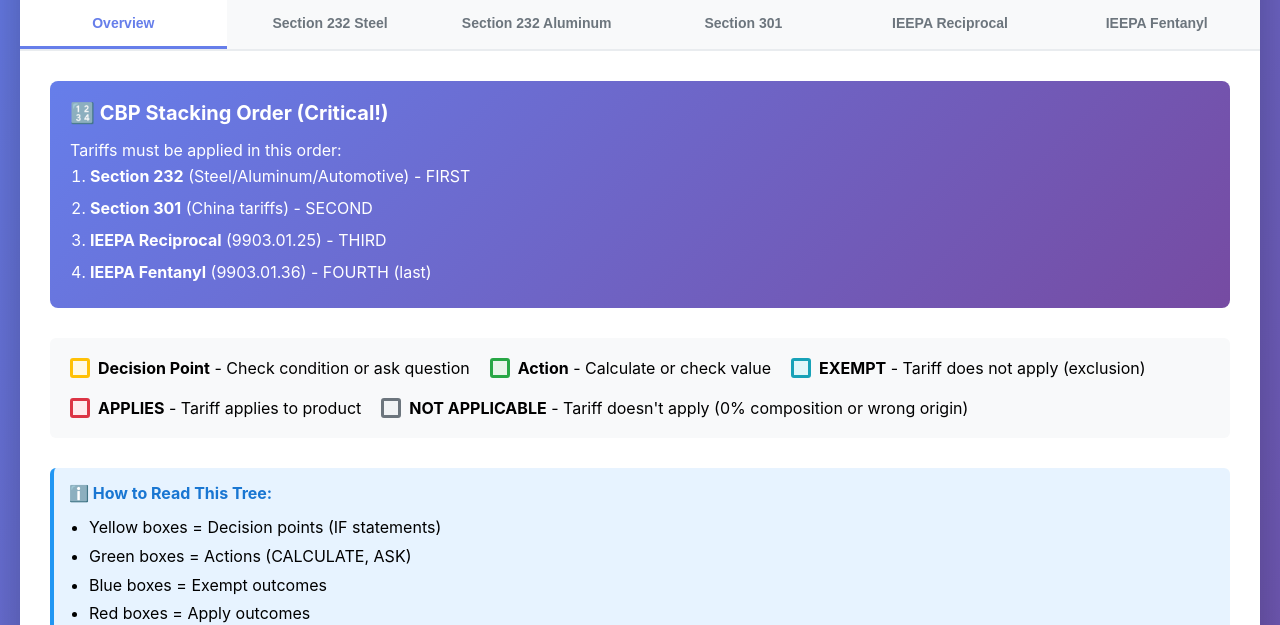
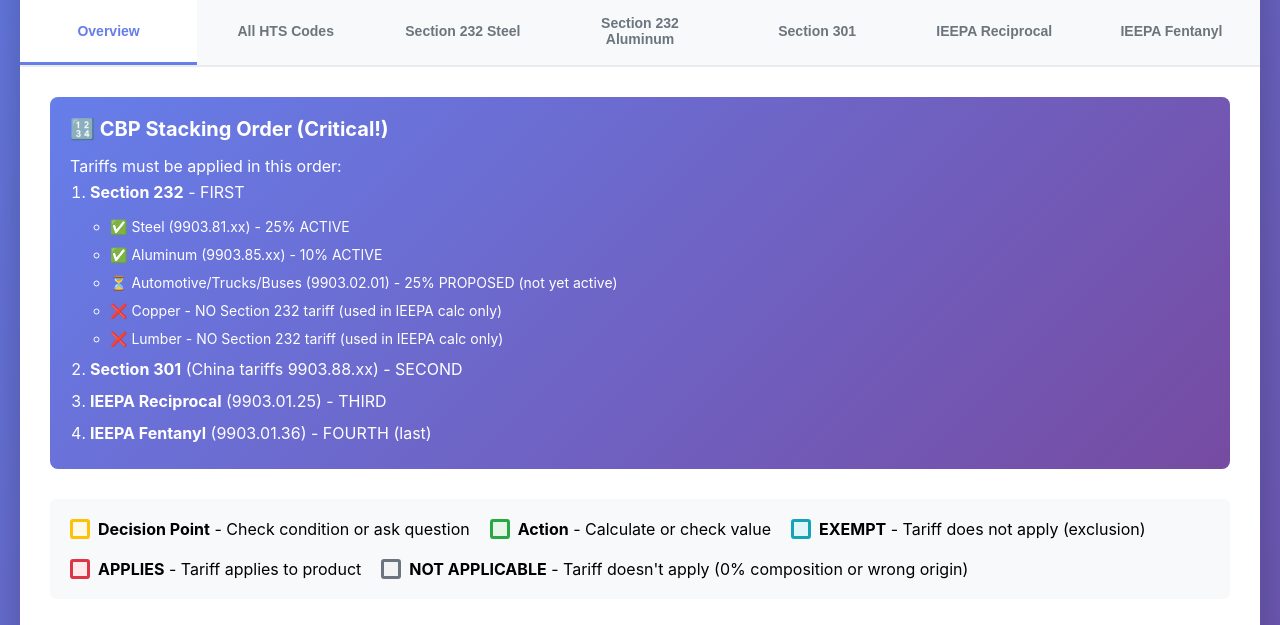
Before and after one commit to kabanec/TariffOptimizer2, a Flask app: page /stacking-decision-tree in a window 1280 px wide. Shown: the part 149-774 px from the top of the page. Run offline with Flask 3, Linux system fonts and the light colour scheme; the visitor is signed in with stand-in values (Sample User, id 1).

Commit message:
Clarify Section 232 categories: Steel, Aluminum, Automotive (proposed), NOT Copper/Lumber
Critical clarifications to decision tree:

1. Section 232 Complete List:
   ✅ Steel (9903.81.xx) - 25% ACTIVE since 2018
   ✅ Aluminum (9903.85.xx) - 10% ACTIVE since 2018
   ⏳ Automotive/Trucks/Buses (9903.02.01) - 25% PROPOSED (not yet active)
   ❌ Copper - NO Section 232 tariff exists
   ❌ Lumber - NO Section 232 tariff exists

2. Copper and Lumber Clarification:
   - Referenced in IEEPA Reciprocal calculations only
   - Used to determine 'non-metal portion' of product
   - Used for exemption 9903.01.33 (metal portion exempt from IEEPA)
   - DO NOT have their own Section 232 tariffs

3. Added 'All HTS Codes' tab (placeholder for next commit)

This addresses user question about missing Section 232 categories.
Copper and lumber are calculation inputs, not separate tariff types.

🤖 Generated with [Claude Code](https://claude.com/claude-code)

Co-Authored-By: Claude <noreply@anthropic.com>

```diff
--- a/templates/stacking_decision_tree.html
+++ b/templates/stacking_decision_tree.html
@@ -256,6 +256,7 @@
 
         <div class="nav-tabs">
             <button class="nav-tab active" onclick="showTab('overview')">Overview</button>
+            <button class="nav-tab" onclick="showTab('all-codes')">All HTS Codes</button>
             <button class="nav-tab" onclick="showTab('section232-steel')">Section 232 Steel</button>
             <button class="nav-tab" onclick="showTab('section232-aluminum')">Section 232 Aluminum</button>
             <button class="nav-tab" onclick="showTab('section301')">Section 301</button>
@@ -270,8 +271,16 @@
                     <h3>🔢 CBP Stacking Order (Critical!)</h3>
                     <p>Tariffs must be applied in this order:</p>
                     <ol>
-                        <li><strong>Section 232</strong> (Steel/Aluminum/Automotive) - FIRST</li>
-                        <li><strong>Section 301</strong> (China tariffs) - SECOND</li>
+                        <li><strong>Section 232</strong> - FIRST
+                            <ul style="margin-left: 20px; margin-top: 5px; font-size: 14px;">
+                                <li>✅ Steel (9903.81.xx) - 25% ACTIVE</li>
+                                <li>✅ Aluminum (9903.85.xx) - 10% ACTIVE</li>
+                                <li>⏳ Automotive/Trucks/Buses (9903.02.01) - 25% PROPOSED (not yet active)</li>
+                                <li>❌ Copper - NO Section 232 tariff (used in IEEPA calc only)</li>
+                                <li>❌ Lumber - NO Section 232 tariff (used in IEEPA calc only)</li>
+                            </ul>
+                        </li>
+                        <li><strong>Section 301</strong> (China tariffs 9903.88.xx) - SECOND</li>
                         <li><strong>IEEPA Reciprocal</strong> (9903.01.25) - THIRD</li>
                         <li><strong>IEEPA Fentanyl</strong> (9903.01.36) - FOURTH (last)</li>
                     </ol>
```
